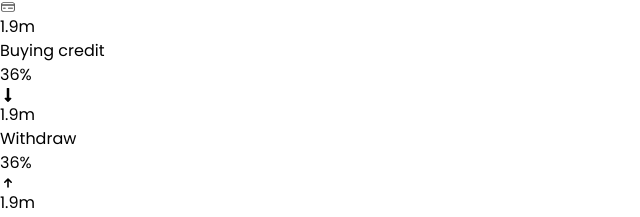
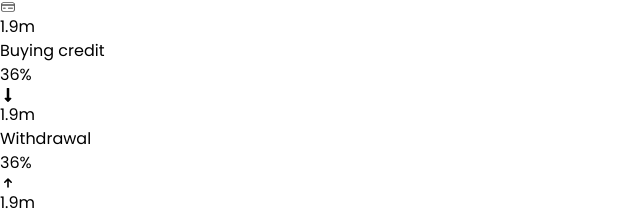
Before and after one commit to talha2224/Dong, a React (Vite) app: page /home in a window 1280 px wide. Shown: the part 2258-2475 px from the top of the page, without its empty margins (0-640 px from the left). Built offline with nearby package versions, Linux system fonts and the light colour scheme.

Commit message:
Withdrawal

```diff
--- a/src/pages/HomePage.jsx
+++ b/src/pages/HomePage.jsx
@@ -219,7 +219,7 @@ const HomePage = () => {
                                         </div>
                                         <div>
                                             <h1 className='font-medium'>1.9m</h1>
-                                            <p className='text-[#a7a7a7] text-sm'>Withdraw</p>
+                                            <p className='text-[#a7a7a7] text-sm'>Withdrawal</p>
                                         </div>
                                     </div>
 
```
